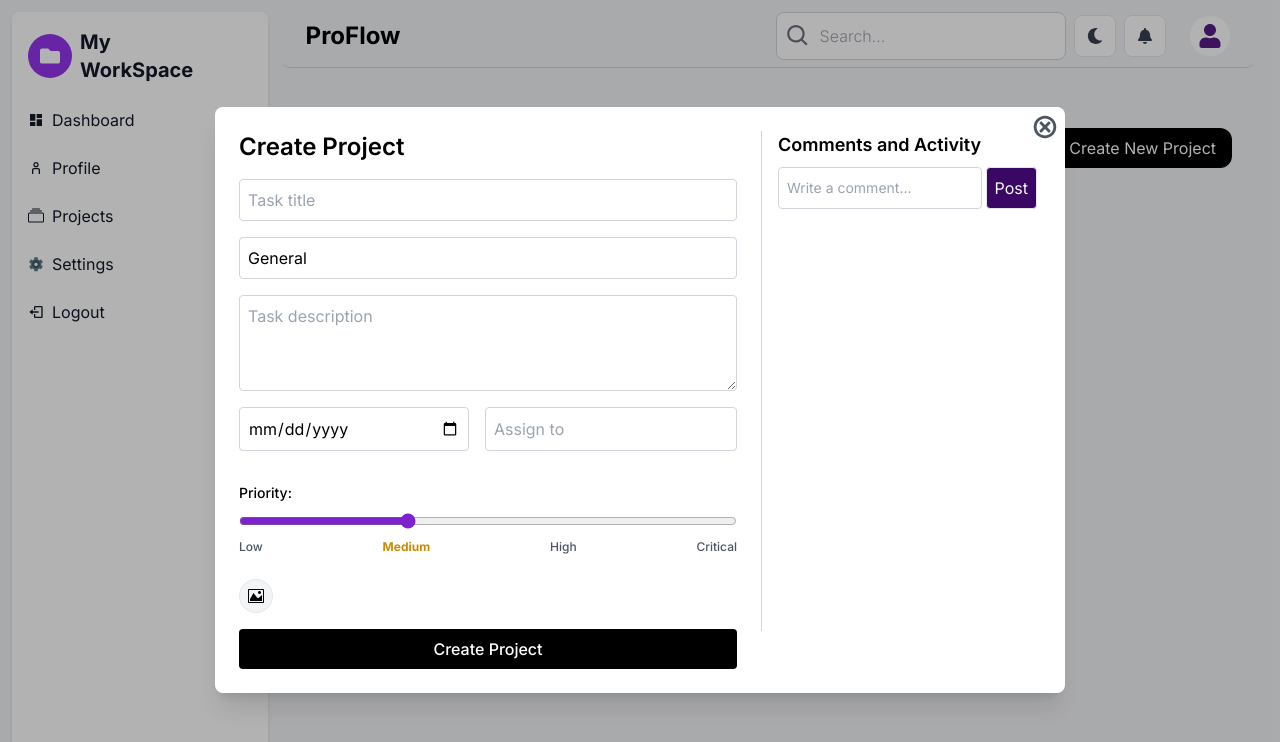
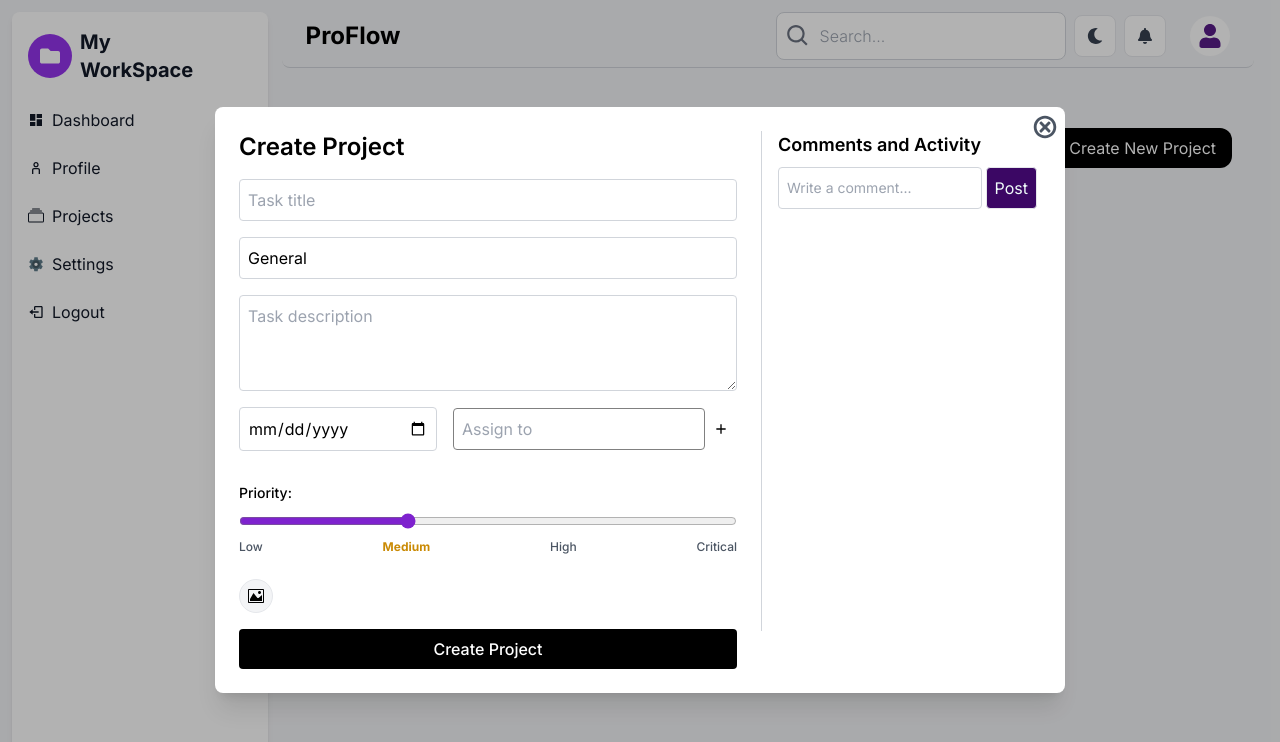
Before and after one commit to nisha-bugalia/TaskFlow, a React (Vite) app in the folder ProFlow-client/: page /projects in a window 1280 px wide. Both pictures are taken after a click on the button "Create New Project". Shown: the top 742 px of the page. Built offline with nearby package versions, Linux system fonts and the light colour scheme.

Commit message:
Added the member Validation Only

```diff
--- a/ProFlow-client/src/components/dashboard/AddTasksModal.jsx
+++ b/ProFlow-client/src/components/dashboard/AddTasksModal.jsx
@@ -11,10 +11,12 @@ const AddTasksModal = ({
   isEdit = false,
   initialData = {},
 }) => {
+  const [currentMember, setCurrentMember] = useState(null);
+  const [members, setMembers] = useState([]);
   const [title, setTitle] = useState(initialData.title || "");
   const [tag, setTag] = useState(initialData.tag || "General");
   const [description, setDescription] = useState(initialData.description || "");
-
+const [userNotFound,setUserNotFound]=useState(false);
   const priorityMap = {
     1: "Low",
     2: "Medium",
@@ -35,11 +37,18 @@ const AddTasksModal = ({
   const [deadline, setDeadline] = useState(
     initialData.dueDate ? initialData.dueDate.slice(0, 10) : ""
   );
-
+  const removeMember = (member) => {
+    try {
+      const newMem = members.filter((mem) => mem !== member);
+      setMembers(newMem);
+    } catch (error) {
+      alert(error.message);
+    }
+  };
   const handleSubmit = async (e) => {
     e.preventDefault();
     try {
-      const res=await axios.post(
+      const res = await axios.post(
         "http://localhost:5000/project/create-project",
         { title, description },
         {
@@ -67,6 +76,27 @@ const AddTasksModal = ({
     onClose();
   };
 
+  const addUser = () => {
+    console.log(currentMember);
+    axios
+      .post("http://localhost:5000/project/check-user", {
+        email: currentMember,
+      })
+      .then((res) => {
+        alert(res.data.message);
+        setMembers([...members, currentMember]);
+        setCurrentMember(null);
+
+      })
+      .catch((error) => {
+        if(error.status===404){
+          setUserNotFound(true);
+        }
+        setTimeout(()=>{
+          setUserNotFound(false)
+        },250)
+       console.log(error?.response?.data?.message||error.message);});
+  };
   useEffect(() => {
     document.body.style.overflow = "hidden";
     return () => {
@@ -229,11 +259,28 @@ const AddTasksModal = ({
                 value={deadline}
                 onChange={(e) => setDeadline(e.target.value)}
               />
-              <input
-                type="text"
-                placeholder="Assign to"
-                className="border border-gray-300 rounded p-2 flex-1"
-              />
+              <div className=" flex items-center justify-center">
+                <input
+                  type="text"
+                  placeholder="Assign to"
+                  value={currentMember || ""}
+                  onChange={(e) => setCurrentMember(e.target.value)}
+                  className="border rounded p-2 flex-1 "
+                  style={ {   borderStyle: "solid",  // required
+
+  borderColor: userNotFound ? "red" : "gray",
+  backgroundColor:userNotFound ? "rgba(255,0,0,0.1)" : "white",
+  color:userNotFound ? "rgba(255,0,0)" : "black",
+  transition: "all 0.3s ease",
+                  }}
+                />
+                <div className=" p-2 cursor-pointer" onClick={addUser}>
+                  <BiPlus></BiPlus>
+                </div>
+              </div>
+              {members.map((member) => (
+                <div onClick={()=>{removeMember(member)}} className=" cursor-pointer"> {member}</div>
+              ))}
             </div>
 
             <div className="mt-4">
```
Also changed, not shown: 1 other file (tests, documents, lock files or other folders).
